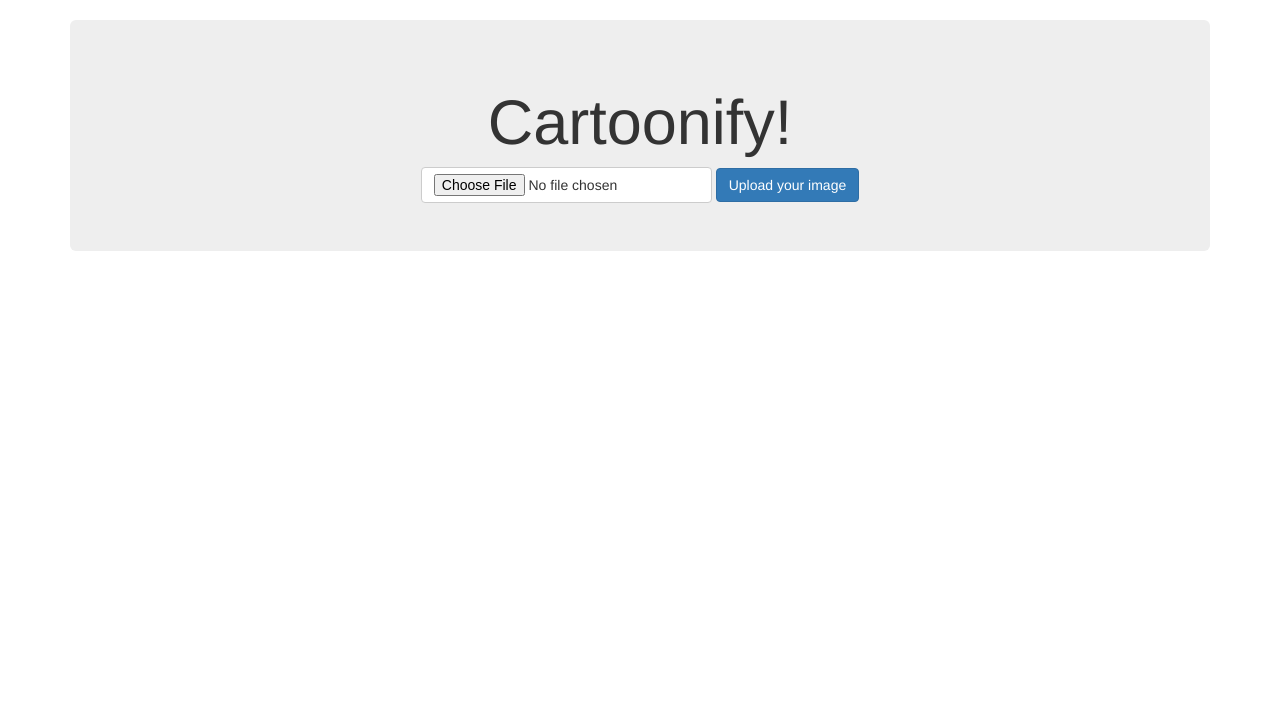
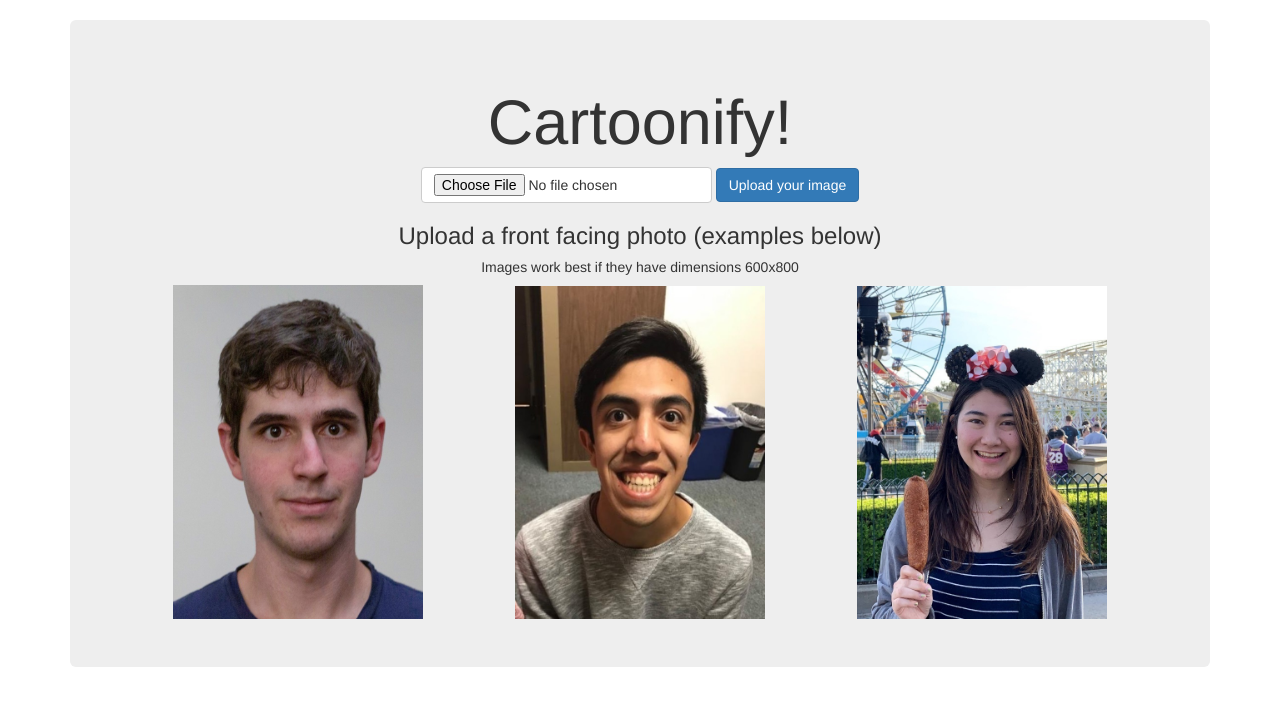
Before and after one commit to hsdinc/Cartoonify, a Flask app: page /cartoonify in a window 1280 px wide. Shown: the part 52-758 px from the top of the page. Run offline with Flask 2, Linux system fonts and the light colour scheme; some libraries are stand-ins or nearby versions.

Commit message:
Added instructions for uploading image

```diff
--- a/templates/cartoonify.html
+++ b/templates/cartoonify.html
@@ -64,6 +64,24 @@
             </span>
             <input type="submit" value="Upload your image" class="btn btn-primary">
         </form>
+            <h3>Upload a front facing photo (examples below)</h3>
+            <h5>Images work best if they have dimensions 600x800</h5>
+            <table class="image" align="center" width="100%">
+                    <col style="width:33%">
+                    <col style="width:34%">
+                    <col style="width:33%">
+                    <tr>
+                      <td>
+                        <img src= "{{ url_for('static', filename='examples/' + 'huey.jpg') }}" width="250">
+                      </td>
+                      <td>
+                        <img src= "{{ url_for('static', filename='examples/' + 'miguel.jpg') }}" width="250">
+                      </td>
+                      <td>
+                        <img src= "{{ url_for('static', filename='examples/' + 'tiffanyPortrait.jpg') }}" width="250">
+                      </td>
+                    </tr>
+                  </table>
     {% endif %}
 </div>
 
```
Also changed, not shown: face.txt (+4 -4 lines), static/examples/huey.jpg (renamed from static/examples/huey.png), static/examples/miguel.jpg (added), static/examples/tiffanyPortrait.jpg (added), 1 other file.
